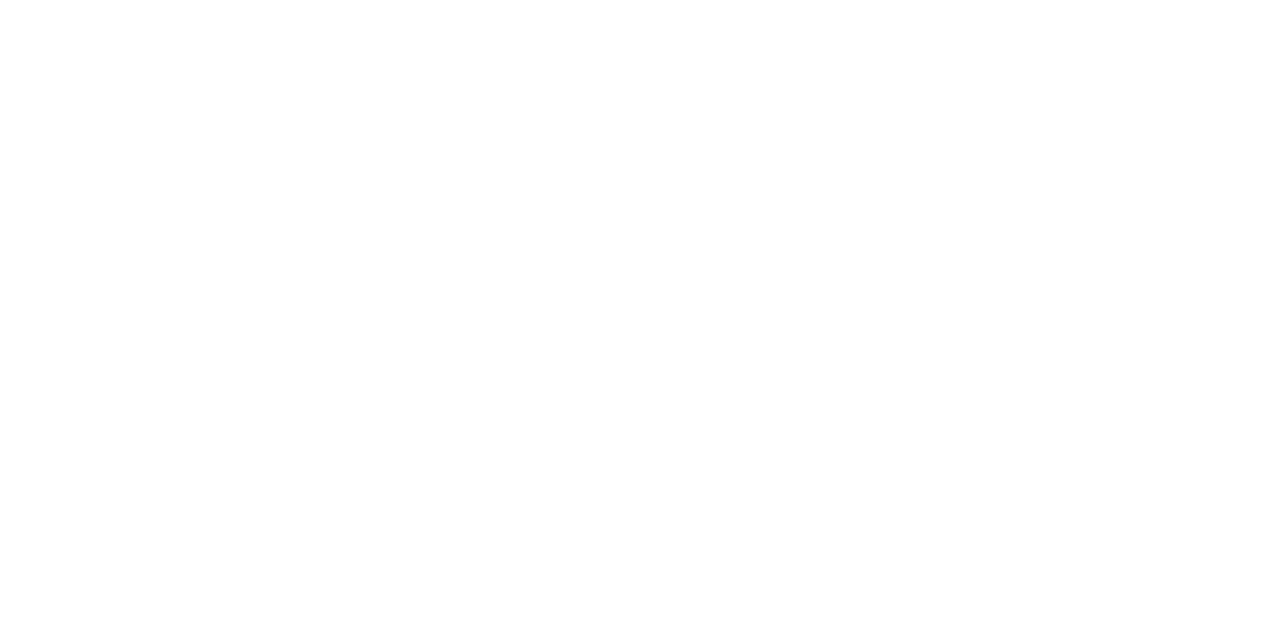
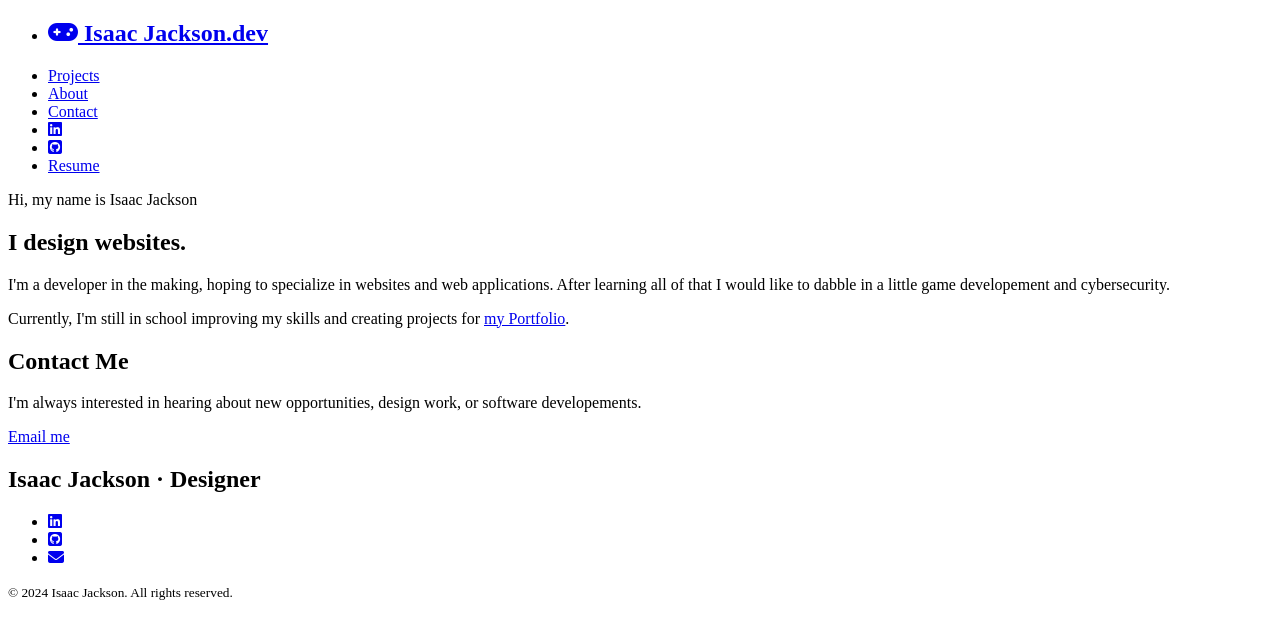
Before and after one commit to IkeJaxCool/Practice-Resume-Website, a plain HTML site: page index.html in a window 1280 px wide. Drawn offline with Linux system fonts and the light colour scheme.

Commit message:
copied html code from CodePen into vscode

```diff
--- a/index.html
+++ b/index.html
@@ -4,8 +4,85 @@
     <meta charset="UTF-8">
     <meta name="viewport" content="width=device-width, initial-scale=1.0">
     <title>PracticeResumeWebsite</title>
+    <a href="css/styles.css" rel="stylesheet"></a>
+    <link rel="preconnect" href="https://fonts.googleapis.com">
+    <link rel="preconnect" href="https://fonts.gstatic.com" crossorigin>
+    <link href="https://fonts.googleapis.com/css2?family=Oxygen:wght@300;400;700&display=swap" rel="stylesheet">
+    <script src="https://kit.fontawesome.com/3e32e6e4da.js" crossorigin="anonymous"></script>
 </head>
 <body>
+    <nav>
+        <ul>
+          <li>
+            <h1><a href="index.html">
+              <span class="fa-solid fa-gamepad" aria-hidden="true"></span>
+              Isaac Jackson.dev</a></h1>
+          </li>
+          <li>
+            <a href="projects.html">Projects</a>
+          </li>
+          <li>
+            <a href="about.html" target="_blank">About</a>
+          </li>
+          <li>
+            <a href="#contact">Contact</a>
+          </li>
+          <li>
+            <a href="https://www.linkedin.com/in/isaac-jackson-71557383/" target="_blank">
+              <span class="fa-brands fa-linkedin" aria-hidden="true"></span>
+              <span class="sr-only">LinkedIn</span></a>
+          </li>
+          <li>
+            <a href="https://github.com/IkeJaxCool?tab=repositories" target="_blank">
+              <span class="fa-brands fa-square-github" aria-hidden="true"></span>
+              <span class="sr-only">Github</span></a>
+          </li>
+          <li>
+            <a href="resume.html" class="button">Resume</a>
+          </li>
+      </nav>
 
+      <section id="intro">
+        <p class="name">Hi, my name is <span>Isaac Jackson</span></p>
+
+      <h2>I design websites.</h2>
+
+        <p>I'm a developer in the making, hoping to specialize in websites and web applications. After learning all of that I would like to dabble in a little game developement and cybersecurity.</p>
+        <p>Currently, I'm still in school improving my skills and creating projects for <a href="projects.html">my Portfolio</a>.</p>
+      </section>
+
+      <section id="contact">
+        <h2>
+          Contact Me
+        </h2>
+        <p>
+          I'm always interested in hearing about new opportunities, design work, or software developements.
+        </p>
+        <p><a href=mailto:"isaacjackson7667@gmail.com">Email me</a></p>
+      </section>
+
+      <footer>
+        <h2>Isaac Jackson &middot; Designer</h2>
+        <ul>
+          <li>
+            <a href="https://www.linkedin.com/in/isaac-jackson-71557383/" target="_blank">
+              <span class="fa-brands fa-linkedin" aria-hidden="true"></span>
+              <span class="sr-only">LinkedIn</span></a>
+          </li>
+          <li>
+            <a href="https://github.com/IkeJaxCool?tab=repositories" target="_blank">
+              <span class="fa-brands fa-square-github" aria-hidden="true"></span>
+              <span class="sr-only">Github</span></a>
+          </li>
+          <li>
+            <a href=mailto:"isaacjackson7667@gmail.com"><span class="fa-solid fa-envelope" aria-hidden="true"></span><span class="sr-only">Email me</span></a>
+          </li>
+        </ul>
+        <p>
+          <small>
+            &copy; 2024 Isaac Jackson. All rights reserved.
+          </small>
+        </p>
+      </footer>
 </body>
 </html>
```
